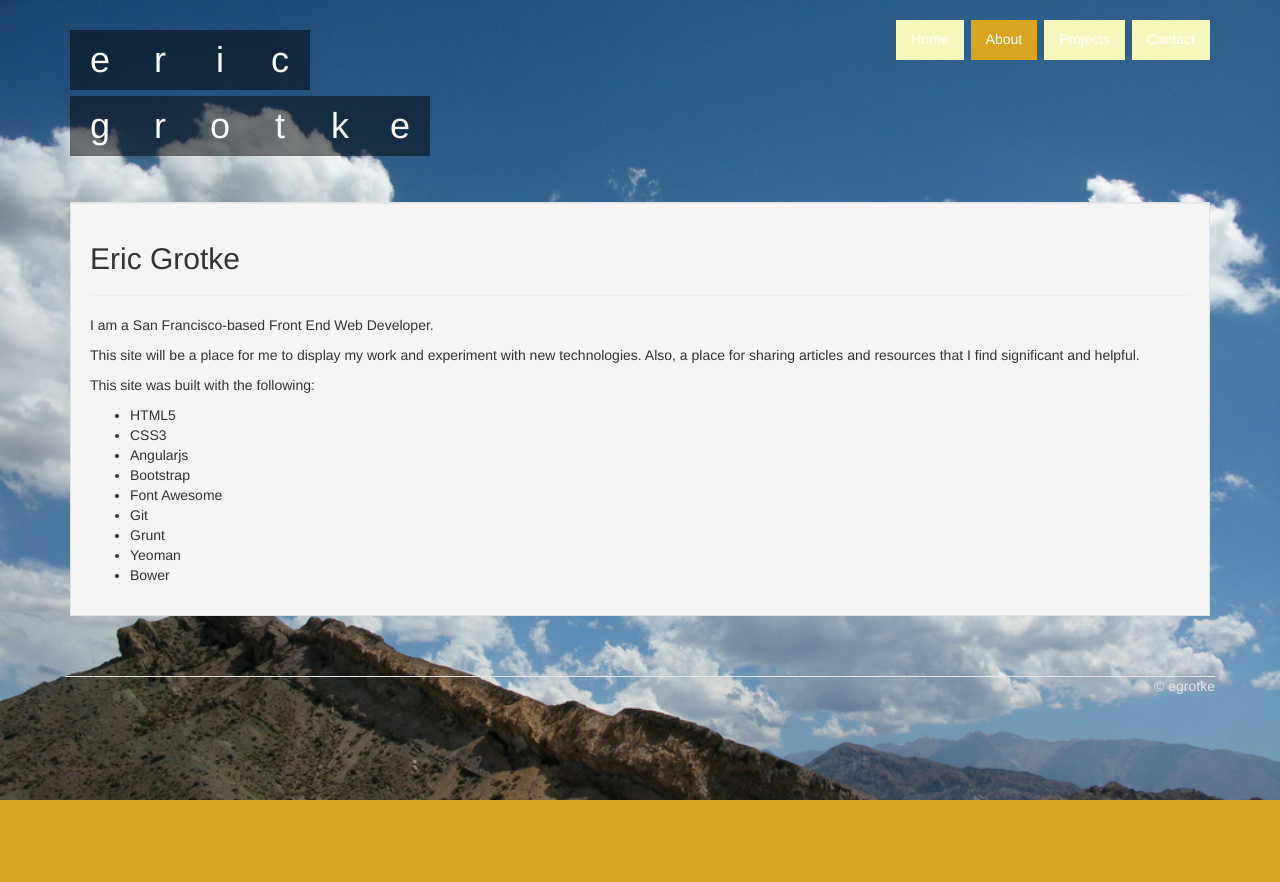
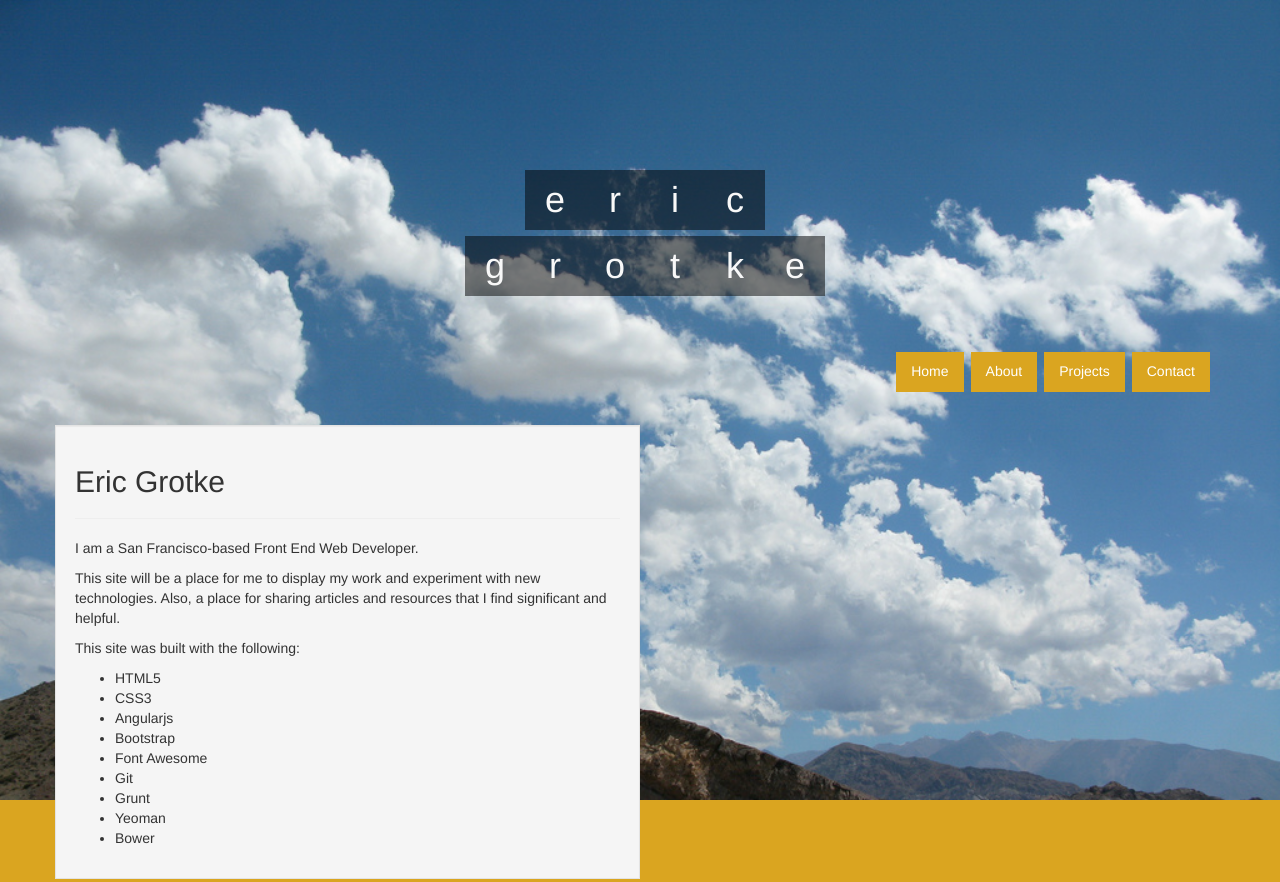
Before and after one commit to egrotke/ericgrotke.com, a website: page app/index.html at #/about in a window 1280 px wide. Shown: the top 882 px of the page. Before the commit the page ends 800 px from the top, so only its background shows below. Drawn offline with nearby package versions, Linux system fonts and the light colour scheme; some packages are replaced by stand-ins of ours; files that its build step writes are made by us from their sources.

Commit message:
Scrolled header

```diff
--- a/app/index.html
+++ b/app/index.html
@@ -29,24 +29,9 @@
       <p class="browsehappy">You are using an <strong>outdated</strong> browser. Please <a href="http://browsehappy.com/">upgrade your browser</a> to improve your experience.</p>
       <![endif]-->
     <main class="container" ng-app="egApp" ng-strict-di>
-        <nav class="header scrolled-up" ng-controller="LettersController">
-            <ul class="nav nav-pills pull-right">
-                <li class="home" ng-class="getClass('home')">
-                    <a href="#home" id="home-button">Home</a>
-                </li>
-                <li class="about" ng-class="getClass('about')">
-                    <a href="#about" id="about-button">About</a>
-                </li>
-                <li class="projects" ng-class="getClass('projects')">
-                    <a href="#projects" id="projects-button">Projects</a>
-                </li>
-                <li class="contact" ng-class="getClass('contact')">
-                    <a href="#contact" id="contact-button">Contact</a>
-                </li>
-            </ul>
-
-            <div id="flippers" ng-controller='LettersController' ng-class="getFlipped()" ng-cloak>
-                <div ng-repeat="word in myData.words" class="repeater">
+        <header >
+            <div id="flippers" ng-controller='LettersController' ng-class="getFlipperPos()" ng-cloak>
+                <div ng-repeat="word in myData.words" class="repeater word-{{ $index }}">
                     <div ng-repeat="block in word.blocks" class="flip-container block-{{ $index }} " ontouchstart="this.classList.toggle('hover');">
                         <div class="flipper">
                             <div class="front">
@@ -62,17 +47,31 @@
                     <br />
                 </div>
             </div>
-        </nav>
+            <nav ng-class="getScrolled()" class="header col-sm-offset-6 col-sm-6" ng-controller="LettersController">
+                <ul class="nav nav-pills pull-right">
+                    <li class="home" ng-class="getClass('home')">
+                        <a href="#home" id="home-button">Home</a>
+                    </li>
+                    <li class="about" ng-class="getClass('about')">
+                        <a href="#about" id="about-button">About</a>
+                    </li>
+                    <li class="projects" ng-class="getClass('projects')">
+                        <a href="#projects" id="projects-button">Projects</a>
+                    </li>
+                    <li class="contact" ng-class="getClass('contact')">
+                        <a href="#contact" id="contact-button">Contact</a>
+                    </li>
+                </ul>
+            </nav>
+        </header>
         <!-- angular templating -->
         <!-- this is where content will be injected -->
         <div ng-view id="template-container"></div>
     </main>
     <footer class="container">
         <div class="row">
-            <div class="col-xs-12 col-sm-12 col-md-12  col-lg-12">
-                <div class="footer">
-                    <p>&copy; egrotke</p>
-                </div>
+            <div class="footer col-xs-12 col-sm-12 col-md-12  col-lg-12">
+                <p>&copy; egrotke</p>
             </div>
         </div>
     </footer>
--- a/app/pages/about.html
+++ b/app/pages/about.html
@@ -1,5 +1,5 @@
-<section >
-    <article class="well" >
+<section class="row">
+    <article class="well col-sm-6" >
             <h2>Eric Grotke</h2>
             <hr>
             <p>I am a San Francisco-based Front End Web Developer.</p>
--- a/app/scripts/main.js
+++ b/app/scripts/main.js
@@ -60,7 +60,7 @@ app.config(['$routeProvider', function($routeProvider) {
 
 }]);
 
-app.controller('LettersController', ['$rootScope', '$scope', '$http', '$location',  function($rootScope, $scope, $http, $location) {
+app.controller('LettersController', ['$rootScope', '$scope', '$http', '$location', function($rootScope, $scope, $http, $location) {
     $scope.myData = {};
     $http.get('json/eg.json')
         .then(function(data) {
@@ -78,18 +78,42 @@ app.controller('LettersController', ['$rootScope', '$scope', '$http', '$location
             console.log('Error: didnnt get JSON' + data + status);
         });
 
-	$scope.getClass = function (path) {
+    $scope.getClass = function(path) {
         if ($location.path()) {
-			return ($location.path().substr(1, path.length) === path) ? '' : 'active';
-		}
-		else if (path === 'home') {
-			return 'active';
+            return ($location.path().substr(1, path.length) === path) ? '' : 'selected';
+        } else if (path === 'home') {
+            return 'selected';
         }
 
     };
 
-	$scope.getFlipped = function () {
-	  return ($location.path() === '/home' || $location.path() === '') ? '' : 'header';
+    $rootScope.getScrolled = function() {
+        return ($rootScope.scrolled) ? 'scrolled' : '';
+    }
+
+    $rootScope.scrolled = '';
+
+    window.onscroll = function(e) {
+        if (!$rootScope.scrolled && document.body.scrollTop > 20) {
+            $rootScope.$apply(function() {
+                $rootScope.scrolled = 'scrolled';
+            });
+            flipBoxes(0, 12);
+        } else if ($rootScope.scrolled && document.body.scrollTop < 20) {
+            $rootScope.$apply(function() {
+                $rootScope.scrolled = '';
+            });
+            flipBoxes(0, 0);
+        }
+    }
+
+    $scope.getFlipperPos = function() {
+        if ($rootScope.scrolled) {
+
+            return 'scrolled';
+        } else {
+            return ($location.path() === '/home' || $location.path() === '') ? '' : 'subPage';
+        }
     };
     $scope.$on('$routeChangeSuccess', function(scope, next) {
         $scope.transitionState = 'active';
@@ -113,9 +137,6 @@ app.controller('LettersController', ['$rootScope', '$scope', '$http', '$location
     $scope.getImage = function(site) {
         return site.thumbnail ? site.thumbnail : '';
     };
-
-
-
 
     var doStuffWithData = function() {
         $scope.template = $scope.myData.words[0];
@@ -160,6 +181,7 @@ app.controller('LettersController', ['$rootScope', '$scope', '$http', '$location
             }
         });
     };
+
 }]);
 
 
--- a/app/styles/main.scss
+++ b/app/styles/main.scss
@@ -3,9 +3,7 @@ $icon-font-path: "../bower_components/bootstrap-sass-official/assets/fonts/boots
 @import "vars_eg";
 //Graph stuff
 @import "d3_styles";
-
 @import 'mixins';
-
 // bower:scss
 @import "bootstrap-sass-official/assets/stylesheets/_bootstrap.scss";
 // endbower
@@ -26,7 +24,6 @@ $blockSize: 60px;
 
 $highlight-hue: rgba(217, 237, 247, .75);
 $bg-hue: Cornsilk;
-
 .browsehappy {
     margin: 0.2em 0;
     background: #ccc;
@@ -43,7 +40,7 @@ margin: 10px;
 /* Space out content a bit */
 
 body {
-    background-color: $bg-hue;
+    background-color: $brand-primary;
 }
 
 #bg {
@@ -63,7 +60,7 @@ body {
 }
 
 .container {
-    padding-top: 20px;
+    padding-top: 0px;
     padding-bottom: 20px;
     margin-top: 0;
     top: 0;
@@ -85,8 +82,13 @@ main {
 
 /* Custom page header */
 
-.header {
-    overflow: hidden;
+nav {
+    @include transition-property(all);
+    @include transition-duration(.5s);
+    @include transition-timing-function(ease);
+    z-index: 10;
+    margin-top: 20px;
+    min-height: 70px;
     /* Make the masthead heading the same height as the navigation */
     h3 {
         margin-top: 0;
@@ -96,42 +98,24 @@ main {
     }
 }
 
-
-/* Custom page footer */
-
-.footer {
-    width: 100%;
-    color: #e5e5e5;
-    border-top: 1px solid #e5e5e5;
-    text-align: right;
+nav.scrolled {
+    position: fixed;
+    margin-top: 5px;
+    right: 0;
+    /*background: rgba(0,0,0,.5);*/
 }
 
-.container-narrow > hr {
-    margin: 30px 0;
-}
-
-/*nav.scrolled-up {
-    position: fixed;
-    width:100%;
-    z-index:10;
-}*/
-
 .nav {
-    z-index: 5;
-    margin-right: 0;
-    width: 100px;
-    right: -5px;
-    position: relative;
+    z-index: 400;
     li {
         float: right;
         margin-bottom: 3px;
         margin-right: 5px;
     }
     li:last-child {
-        margin-right: 0;
+        margin-right: 15px;
     }
 }
-
 
 .nav > li > a {
     background-color: $brand-primary;
@@ -151,22 +135,60 @@ nav .nav.nav-pills > .active > a {
 }
 
 #flippers {
+    position: absolute;
     @include transition-property(all);
     @include transition-duration(.5s);
     @include transition-timing-function(ease);
-    position: relative;
     display: block;
-    margin-bottom: 10px;
+    width:80%;
+    margin: 0px auto;
+    z-index: 500;
     h1 {
         margin: 0px;
     }
-}
-
-#flippers.header {
-    text-align: left;
-    margin: 0 0 10px 0;
-    padding-top: 10px;
-    left: 0px;
+    .word-0, .word-1 {
+        position: absolute;
+        @include transition-property(all);
+        @include transition-duration(.5s);
+        @include transition-timing-function(ease);
+    }
+    .word-0{
+        margin-top: 0px;
+        margin-left: 200px;
+    }
+    .word-1{
+        margin-top: 70px;
+        margin-left: 200px;
+    }
+    &.scrolled {
+        /*background: rgba(0,0,0,.5);*/
+        /*height:72px;*/
+        position: fixed;
+        width:60%;
+        margin-top:0px;
+        top: 0;
+        left: 0;
+        .word-0 {
+            margin-left: 0px;
+            margin-top:  0px;
+        }
+        .word-1 {
+            margin-left: 250px;
+            margin-top:  0px;
+        }
+    }
+    &.subPage {
+        text-align: left;
+        margin: 20px 0;
+        .word-0 {
+            margin-left: 0px;
+            margin-top:  0px;
+        }
+        .word-1 {
+            margin-left: 0px;
+            margin-top: 70px;
+        }
+    }
 }
 
 .flip-container {
@@ -228,14 +250,13 @@ nav .nav.nav-pills > .active > a {
 .back {
     transform: rotateY(180deg);
     background: #f8f8f8;
+    @include soft-border();
     a {
         width: 100%;
         height: 100%;
         display: block;
     }
 }
-
-
 
 #matrix {
     transform: translateX(100%);
@@ -247,14 +268,30 @@ nav .nav.nav-pills > .active > a {
 #template-container {
     display: block;
     position: relative;
-    margin: 0px auto;
+    margin: 200px auto 30px auto;
+}
+
+
+/* Custom page footer */
+
+.footer {
+    width: 100%;
+    color: #e5e5e5;
+    border-top: 1px solid #e5e5e5;
+    text-align: right;
+}
+
+.container-narrow > hr {
+    margin: 30px 0;
 }
 
 button.btn {
     padding: 5px 25px 5px 25px;
 }
 
-.card:hover {text-decoration: none;}
+.card:hover {
+    text-decoration: none;
+}
 
 .card-block {
     @include soft-border();
@@ -319,6 +356,7 @@ button.btn {
 .well {
     @include soft-border();
     @include soft-shadow();
+    background-color: rgba(240,240,240,.8);//#e9ebee;
 }
 
 @media all and (min-width: 768px) {
@@ -334,7 +372,7 @@ button.btn {
     .header {
         margin-bottom: 30px;
     }
-/*    nav{
+    /*    nav{
         width:85%;
     }*/
     .nav {
```
Also changed, not shown: app/pages/stylesheet.html (+5 -3 lines), dist/images/FlyDesign.jpg (added), dist/images/Meteor.jpg (added), dist/images/SlimJenkins.jpg (added), dist/images/TagMatrix.jpg (added), dist/json/projects.json, 1 other file. Lines whose indentation alone changed are shown as unchanged.
